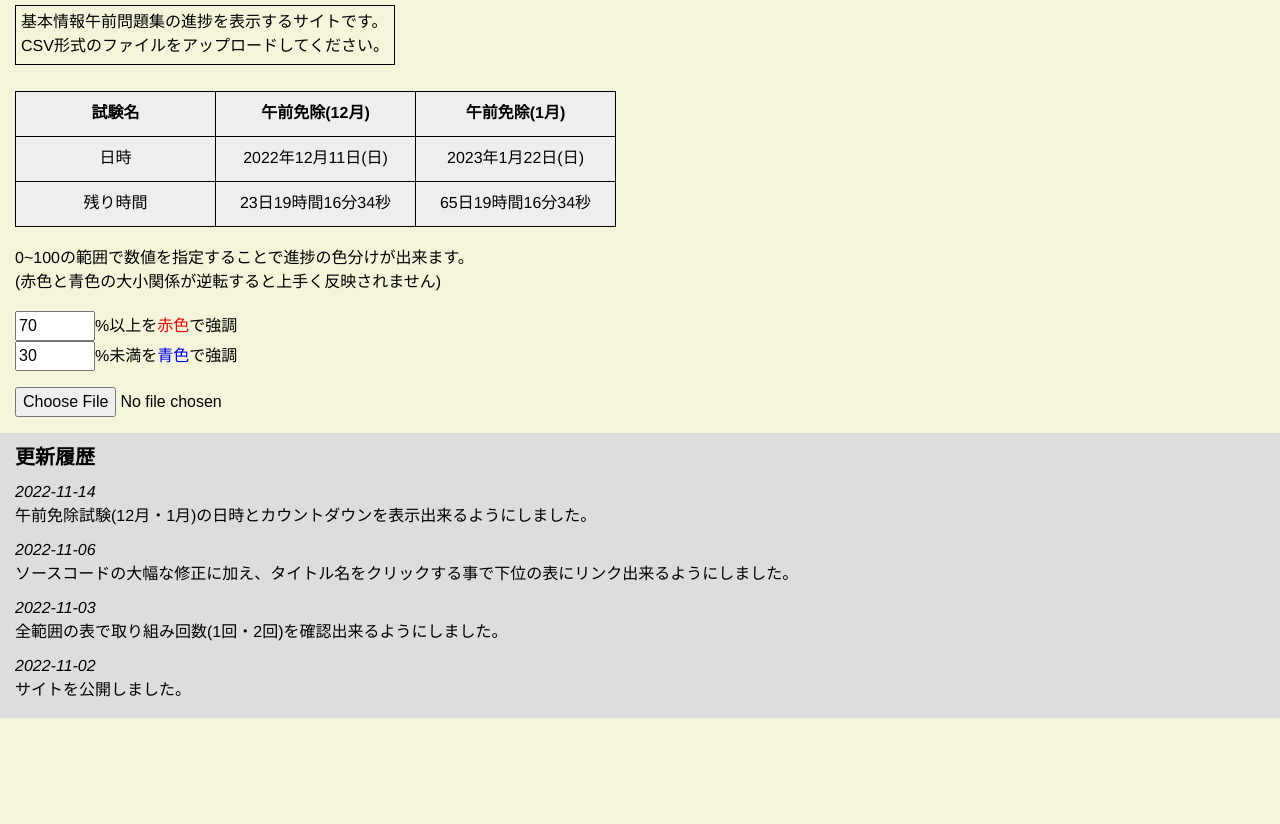
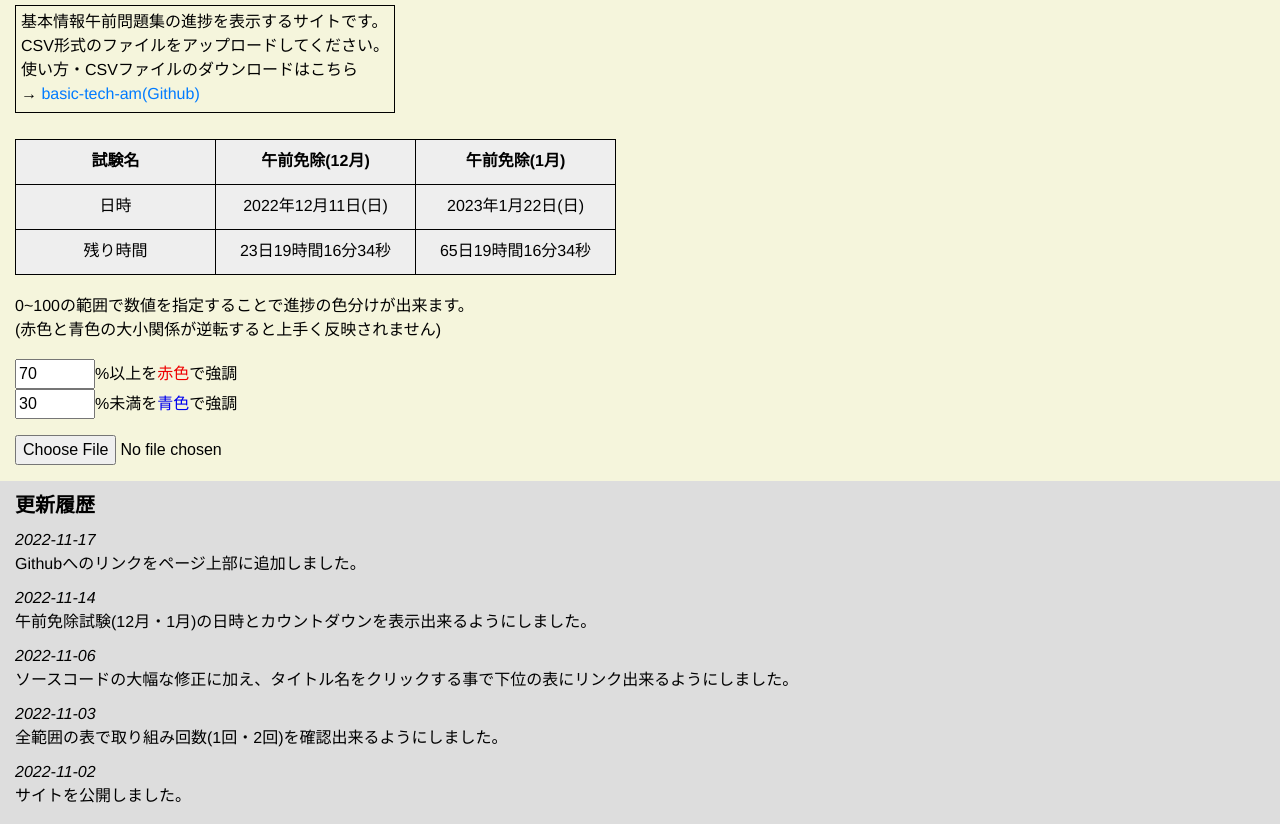
Before and after one commit to tawainfer/basic-tech-am, a plain HTML site: page index.html in a window 1280 px wide. Shown: the part 57-881 px from the top of the page. Before the commit the page ends 800 px from the top, so only its background shows below. Drawn offline with Linux system fonts and the light colour scheme.

Commit message:
Update index.html

```diff
--- a/index.html
+++ b/index.html
@@ -13,7 +13,8 @@
 <body>
   <section id="top">
     <h1><span style="color: #00e;">基本</span>情報 午前問題集 進捗確認</h1>
-    <p id="description">基本情報午前問題集の進捗を表示するサイトです。<br>CSV形式のファイルをアップロードしてください。</p>
+    <p id="description">基本情報午前問題集の進捗を表示するサイトです。<br>CSV形式のファイルをアップロードしてください。<br>使い方・CSVファイルのダウンロードはこちら<br>→ <a
+        href="https://github.com/tawainfer/basic-tech-am">basic-tech-am(Github)</a></p>
 
     <div id="countdown">
       <table>
@@ -38,7 +39,8 @@
     <div id="option">
       <p>0~100の範囲で数値を指定することで進捗の色分けが出来ます。<br>(赤色と青色の大小関係が逆転すると上手く反映されません)</p>
 
-      <p><input id="red" type="number" value="70">%以上を<span style="color:#e00;">赤色</span>で強調<br><input id="blue" type="number" value="30">%未満を<span style="color:#00e;">青色</span>で強調</p>
+      <p><input id="red" type="number" value="70">%以上を<span style="color:#e00;">赤色</span>で強調<br><input id="blue"
+          type="number" value="30">%未満を<span style="color:#00e;">青色</span>で強調</p>
 
       <p><input id="csv_file" type="file"></p>
     </div>
@@ -48,6 +50,7 @@
 
   <section id="news">
     <h2>更新履歴</h2>
+    <p><i>2022-11-17</i><br>Githubへのリンクをページ上部に追加しました。</p>
     <p><i>2022-11-14</i><br>午前免除試験(12月・1月)の日時とカウントダウンを表示出来るようにしました。</p>
     <p><i>2022-11-06</i><br>ソースコードの大幅な修正に加え、タイトル名をクリックする事で下位の表にリンク出来るようにしました。</p>
     <p><i>2022-11-03</i><br>全範囲の表で取り組み回数(1回・2回)を確認出来るようにしました。
```
